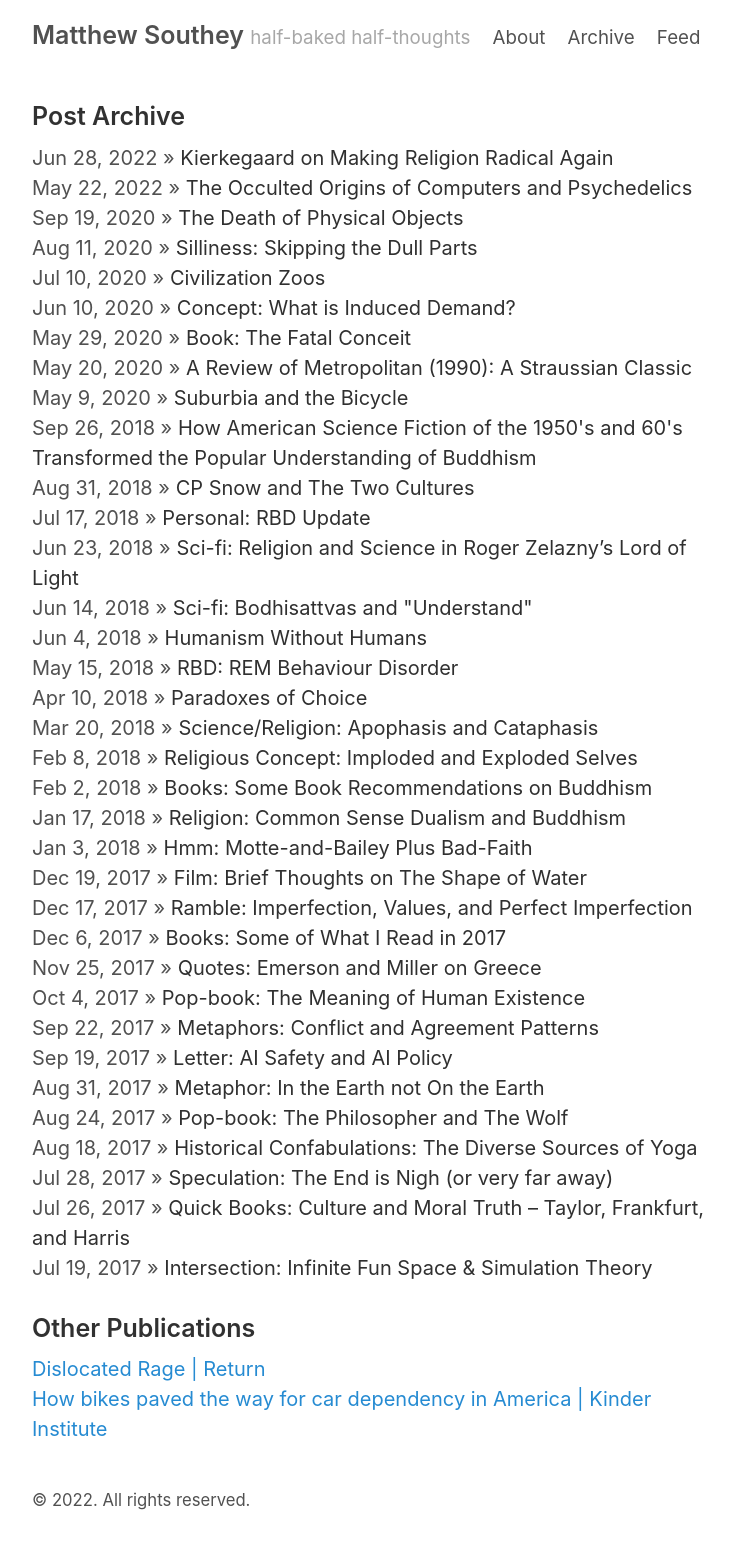
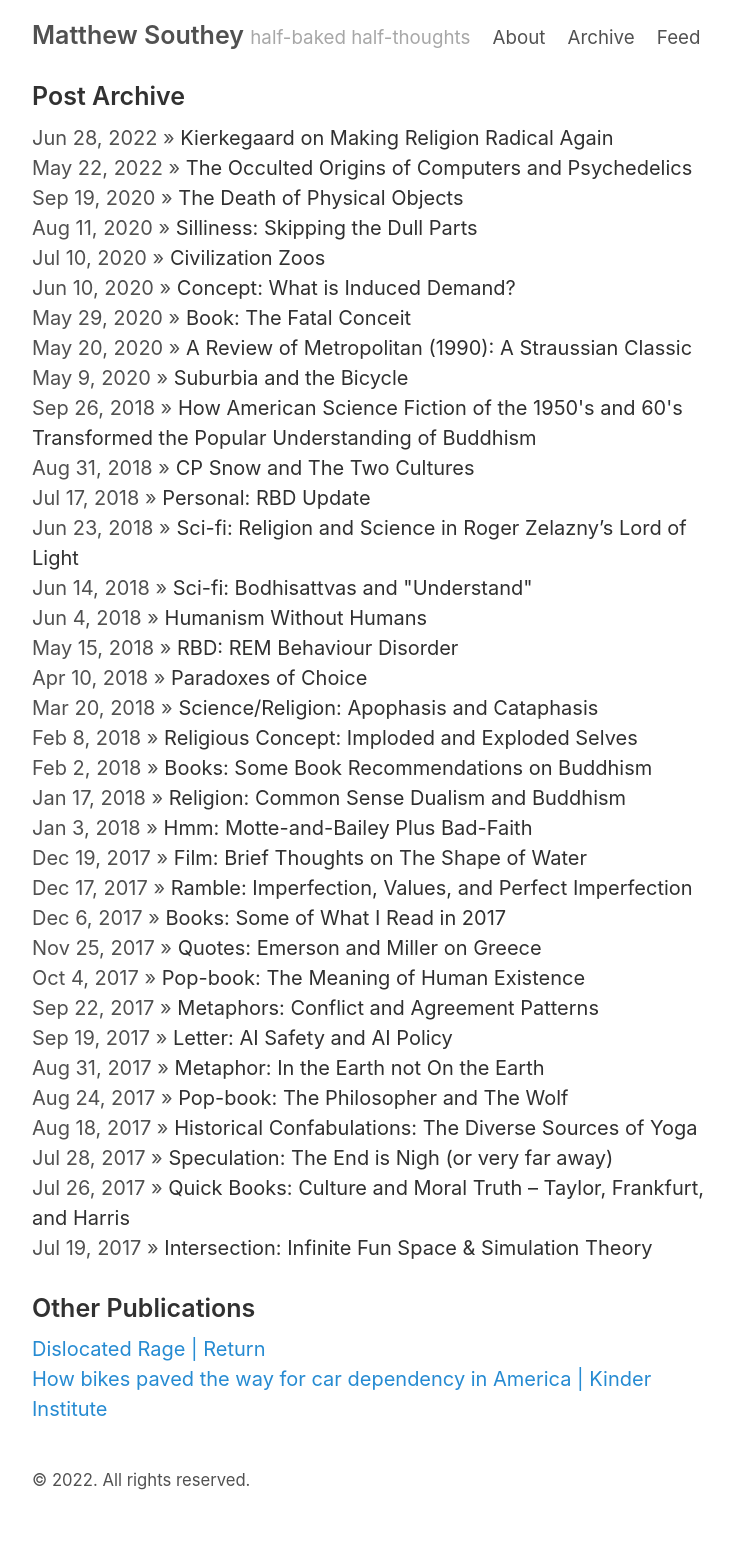
Before and after one commit to matthewsouthey/matthewsouthey.github.io, a Jekyll site: the page built from archive.html, in a window 1280 px wide. Shown: the whole page, without its empty margins (258-991 px from the left). Built offline with Jekyll 4.4.1, drawn with Linux system fonts in a browser that asks for light colours.

Commit message:
Change top-margin for first h3 element

```diff
--- a/archive.html
+++ b/archive.html
@@ -3,7 +3,8 @@ layout: default
 title: Archive
 ---
 
-<h3>Post Archive</h3>
+<h3 style="margin-top:0.5rem">Post Archive</h3>
+
 {% for post in site.posts %}
 
 <div>
```
